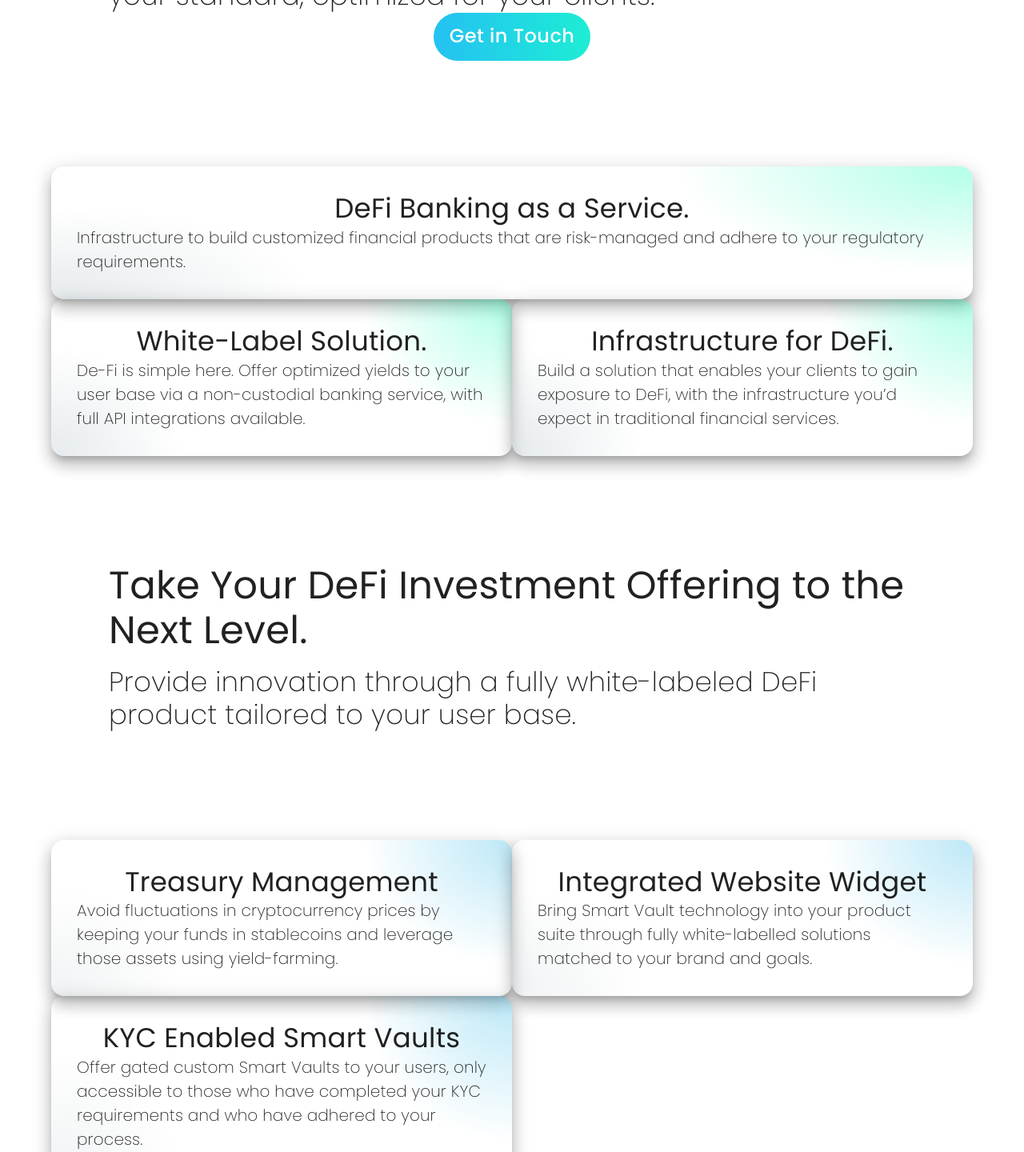
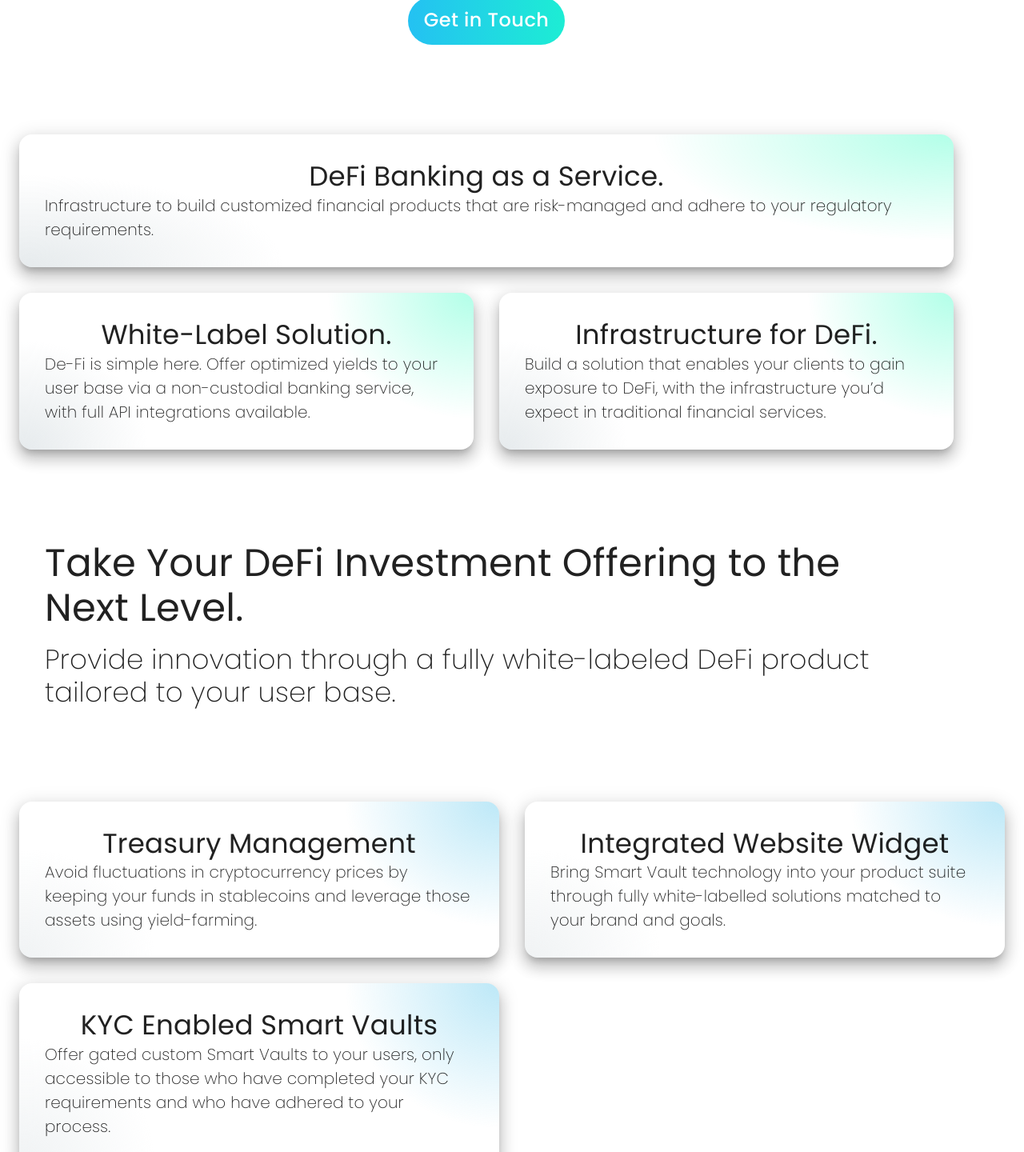
Before and after one commit to pequx/kalafior, a React (Create React App) app: page / in a window 1280 px wide. Shown: the part 360-1800 px from the top of the page at 80% size. Built offline with nearby package versions, Linux system fonts and the light colour scheme.

Commit message:
adjusted theme; provided semantic html tags

```diff
--- a/src/App.tsx
+++ b/src/App.tsx
@@ -8,7 +8,7 @@ function App() {
   const { settings } = context
 
   return (
-    <Container maxWidth={settings.container.maxWidth}>
+    <Container maxWidth={settings.container.maxWidth} component='main'>
       <Layout type='homepage' />
     </Container>
   );
--- a/src/component/Feature.tsx
+++ b/src/component/Feature.tsx
@@ -15,6 +15,7 @@ function Feature(dto:FeatureDTO): JSX.Element {
     return (
         <Grid item lg={size.desktop} sm={size.mobile}>
             <Paper
+                component='article'
                 elevation={12}
                 sx={{
                     ...backgroundHelper(background),
--- a/src/component/Footer.tsx
+++ b/src/component/Footer.tsx
@@ -1,5 +1,6 @@
 import React from 'react';
 import Box from '@mui/material/Box';
+import { Paper } from '@mui/material';
 
 interface FooterDTO {
     header?: String;
@@ -13,7 +14,8 @@ function Footer( dto:FooterDTO = {
     const { header, sub } = dto
 
     return (
-        <Box
+        <Paper
+            component='footer'
             sx={{
                 width: 300,
                 height: 300,
@@ -26,7 +28,7 @@ function Footer( dto:FooterDTO = {
         >
             { header }
             { sub }
-        </Box>
+        </Paper>
     )
 }
 
--- a/src/component/Hero.tsx
+++ b/src/component/Hero.tsx
@@ -1,7 +1,7 @@
 import React from 'react';
 import Box from '@mui/material/Box';
 import { ItemDTO } from '../interface';
-import { Button, Grid, Typography } from '@mui/material';
+import { Button, Grid, Paper, Typography } from '@mui/material';
 import theme from '../theme';
 import { paddingHelper, textAlignHelper } from '../helper';
 
@@ -15,9 +15,10 @@ function Hero(dto:HeroDTO): JSX.Element {
 
     return (
         <Grid item lg={size.desktop} sm={size.mobile}>
-            <Box
-                component="figure"
+            <Paper
+                component='header'
                 sx={{
+                    boxShadow: 'none',
                     ...textAlignHelper('center'),
                     ...paddingHelper({ desktop: [4,4], mobile: [4,4]}),
                     minHeight: theme.spacing(55),
@@ -44,7 +45,7 @@ function Hero(dto:HeroDTO): JSX.Element {
                         { cta.name }
                     </Button>
                 ) : null}
-            </Box>
+            </Paper>
         </Grid>
     );
 }
--- a/src/component/Logos.tsx
+++ b/src/component/Logos.tsx
@@ -2,7 +2,7 @@ import React from 'react';
 import Box from '@mui/material/Box';
 import { v4 as uuidv4 } from 'uuid';
 import { LogoDTO } from '../interface';
-import { Grid } from '@mui/material';
+import { Grid, Paper } from '@mui/material';
 import Image from 'mui-image';
 
 
@@ -20,7 +20,8 @@ function Logos(dto:LogosDTO): JSX.Element {
 
                 return (
                     <Grid item lg={size.desktop} sm={size.mobile} key={uuidv4()}>
-                        <Box
+                        <Paper
+                            component='figure'
                             sx={{
                                 backgroundColor: 'primary.dark',
 
@@ -31,7 +32,7 @@ function Logos(dto:LogosDTO): JSX.Element {
                             }}
                         >
                             <Image src={image} showLoading={true} />
-                        </Box>
+                        </Paper>
                     </Grid>
 
                 )
--- a/src/component/People.tsx
+++ b/src/component/People.tsx
@@ -21,6 +21,7 @@ function People(dto:PeopleDTO): JSX.Element {
                 return (
                     <Grid item key={uuidv4()} lg={size.desktop} sm={size.mobile} component='figure'>
                         <Paper
+                            component='figure'
                             elevation={12}
                             sx={{
                                 ...textAlignHelper('center'),
--- a/src/component/Posts.tsx
+++ b/src/component/Posts.tsx
@@ -21,7 +21,7 @@ function Posts(dto:PostsDTO): JSX.Element {
                 return (
                     <Grid item lg={size.desktop} sm={size.mobile} key={uuidv4()}>
                         <Paper
-                            key={uuidv4()}
+                            component='figure'
                             elevation={12}
                             sx={{
                                 ...textAlignHelper('center'),
--- a/src/component/Teaser.tsx
+++ b/src/component/Teaser.tsx
@@ -15,6 +15,7 @@ function Teaser(dto: TeaserDTO): JSX.Element {
     return (
         <Grid item lg={size.desktop} sm={size.mobile}>
             <Paper
+                component='article'
                 elevation={12}
                 sx={{
                     ...backgroundHelper(background),
--- a/src/config/settings.json
+++ b/src/config/settings.json
@@ -1,11 +1,16 @@
 {
-    "version": 3,
+    "version": 4,
     "defaultLocale": "en",
     "color": {
         "spoolBlue": "#1DEDD4",
         "spoolGreen": "#24C1F2"
     },
+    "grid": {
+        "spacing": 4,
+        "maxWidth": "lg",
+        "alignItems": "center"
+    },
     "container": {
-        "maxWidth": "lg"
+        "maxWidth": false
     }
 }
--- a/src/helper/index.tsx
+++ b/src/helper/index.tsx
@@ -81,43 +81,65 @@ export const paddingHelper = (padding: PaddingDTO): any => {
 export const Component = (props: ComponentDTO):JSX.Element => {
     const { type, items, parent } = props;
     const context = useContext();
-    const { content, locale } = context;
+    const { content, locale, settings } = context;
 
     switch (type) {
         case 'Appbar':
             return <Appbar items={content[parent][items[0]][locale]} key={uuidv4()} />
         case 'Hero':
-            return <Grid container>
+            return <Grid container
+                component='section'
+                spacing={settings.grid.spacing}
+                maxWidth={settings.grid.maxWidth}
+                alignContent={settings.grid.alignItems}
+            >
                 {items.map((item: string) =>
                     <Hero item={content[parent][item][locale]} key={uuidv4()}/>
                 )}
             </Grid>
         case 'Teaser':
-            return <Grid container>
+            return <Grid container
+                component='section'
+                spacing={settings.grid.spacing}
+                maxWidth={settings.grid.maxWidth}
+                alignContent={settings.grid.alignItems}
+            >
                 {items.map((item: string) =>
                     <Teaser item={content[parent][item][locale]} key={uuidv4()}/>
                 )}
             </Grid>
         case 'Feature':
-            return <Grid container>
+            return <Grid container
+                component='section'
+                spacing={settings.grid.spacing}
+            >
                 {items.map((item: string) =>
                     <Feature item={content[parent][item][locale]} key={uuidv4()}/>
                 )}
             </Grid>
         case 'Logos':
-            return <Grid container>
+            return <Grid container
+                component='section'
+                spacing={settings.grid.spacing}
+            >
                 {items.map((item: string) =>
                     <Logos items={content[parent][item][locale]} key={uuidv4()}/>
                 )}
             </Grid>
         case 'People':
-            return <Grid container>
+            return <Grid container
+                component='section'
+                spacing={settings.grid.spacing}
+            >
                 {items.map((item: string) =>
                     <People items={content[parent][item][locale]} key={uuidv4()}/>
                 )}
             </Grid>
         case 'Posts':
-            return <Grid container>
+            return <Grid container
+                component='section'
+                spacing={settings.grid.spacing}
+            >
                 {items.map((item: string) =>
                     <Posts items={content[parent][item][locale]} key={uuidv4()}/>
                 )}
--- a/src/index.tsx
+++ b/src/index.tsx
@@ -9,6 +9,7 @@ import content from './config/content.json';
 import layout from './config/layout.json';
 import settings from './config/settings.json'
 import { getUserLocale } from 'get-user-locale';
+import { v4 as uuidv4 } from 'uuid';
 
 const root = ReactDOM.createRoot(
   document.getElementById('root') as HTMLElement
--- a/src/theme.tsx
+++ b/src/theme.tsx
@@ -111,6 +111,13 @@ const theme:Theme = createTheme({
 
   },
   components: {
+    MuiPaper: {
+      styleOverrides: {
+        root: {
+          background: 'transparent',
+        }
+      }
+    },
     MuiAppBar: {
       styleOverrides: {
         root: {
```
